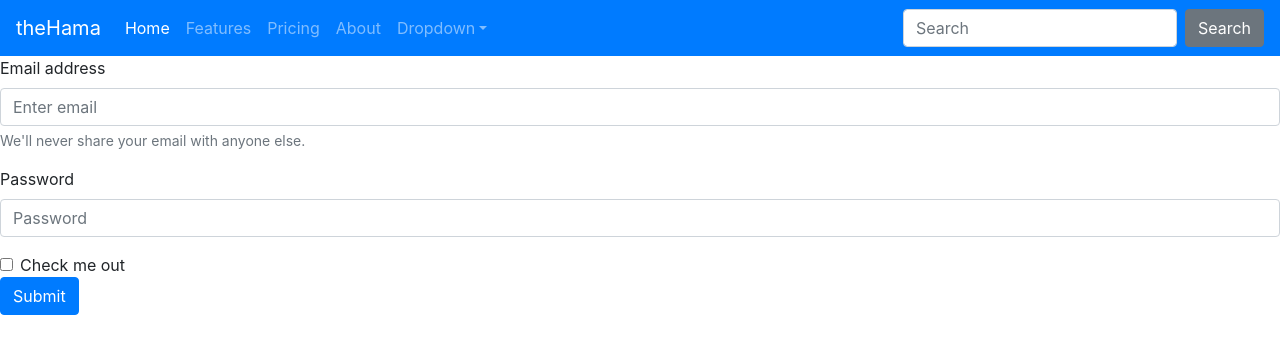
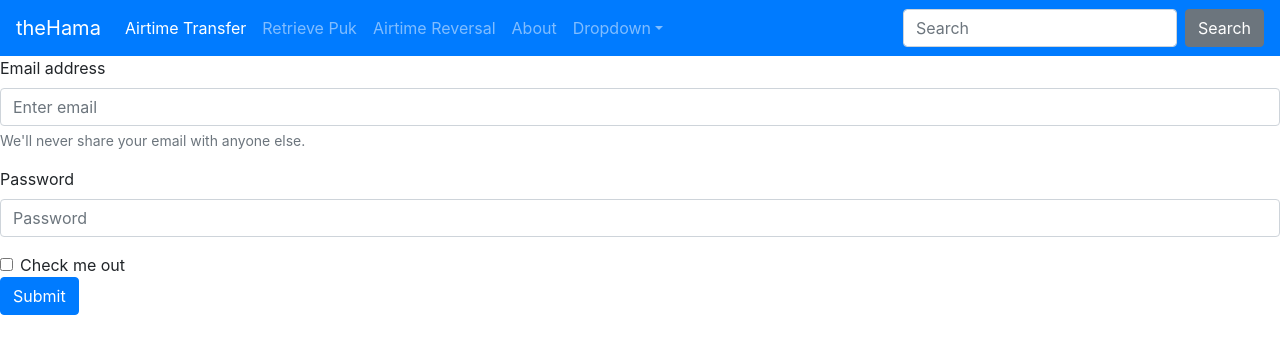
Before and after one commit to rowenhama/userInterface, an Angular app: page /airtime-transfer in a window 1280 px wide. Shown: the top 354 px of the page. Built offline with nearby package versions, Linux system fonts and the light colour scheme.

Commit message:
Update app.component.html

```diff
--- a/src/app/app.component.html
+++ b/src/app/app.component.html
@@ -7,15 +7,15 @@
   <div class="collapse navbar-collapse" id="navbarColor01">
     <ul class="navbar-nav mr-auto">
       <li class="nav-item active">
-        <a class="nav-link" href="#">Home
+        <a class="nav-link" href="/airtime-transfer">Airtime Transfer
           <span class="sr-only">(current)</span>
         </a>
       </li>
       <li class="nav-item">
-        <a class="nav-link" href="#">Features</a>
+        <a class="nav-link" href="/retrieve-puk">Retrieve Puk</a>
       </li>
       <li class="nav-item">
-        <a class="nav-link" href="#">Pricing</a>
+        <a class="nav-link" href="/airtime-reversal">Airtime Reversal</a>
       </li>
       <li class="nav-item">
         <a class="nav-link" href="#">About</a>
```
